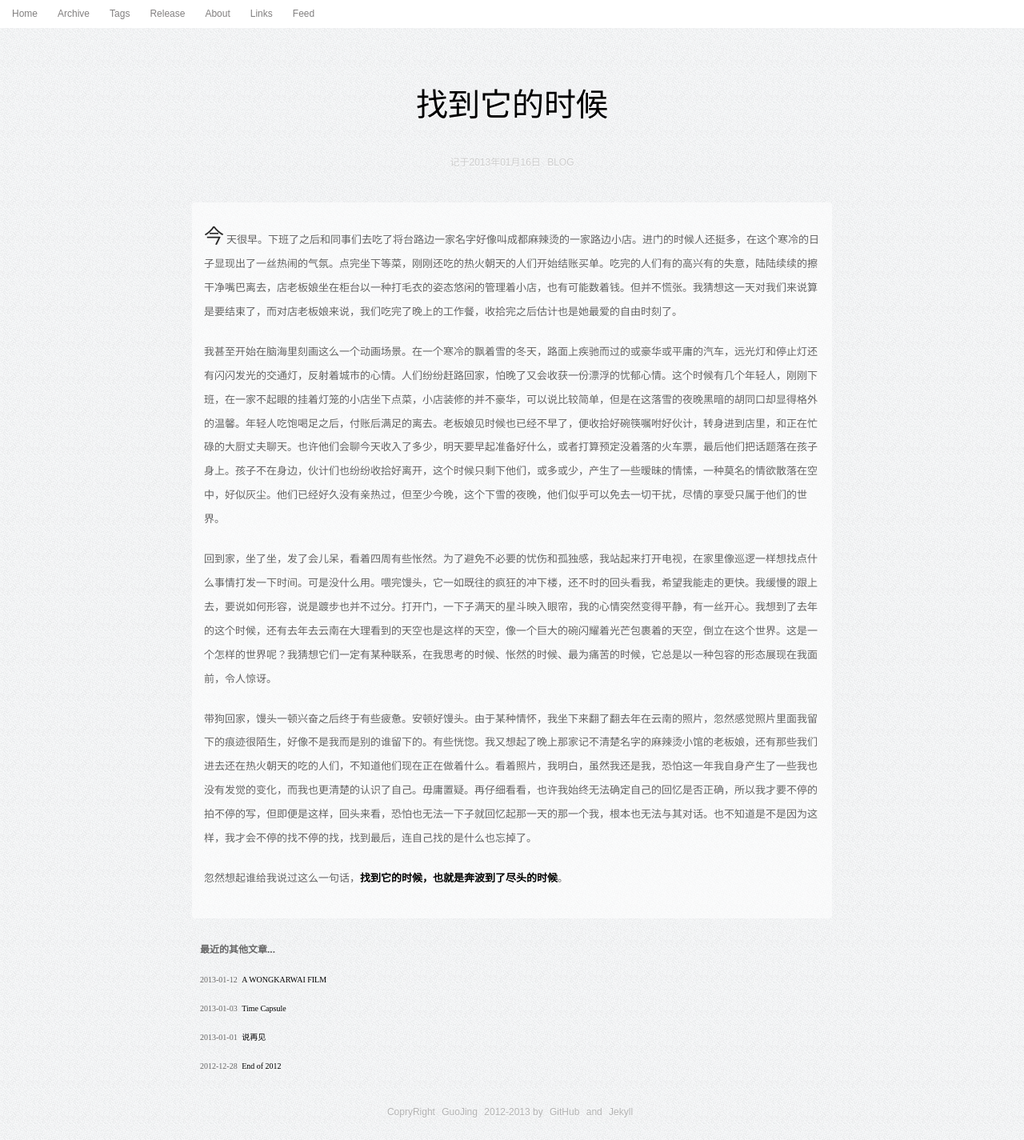
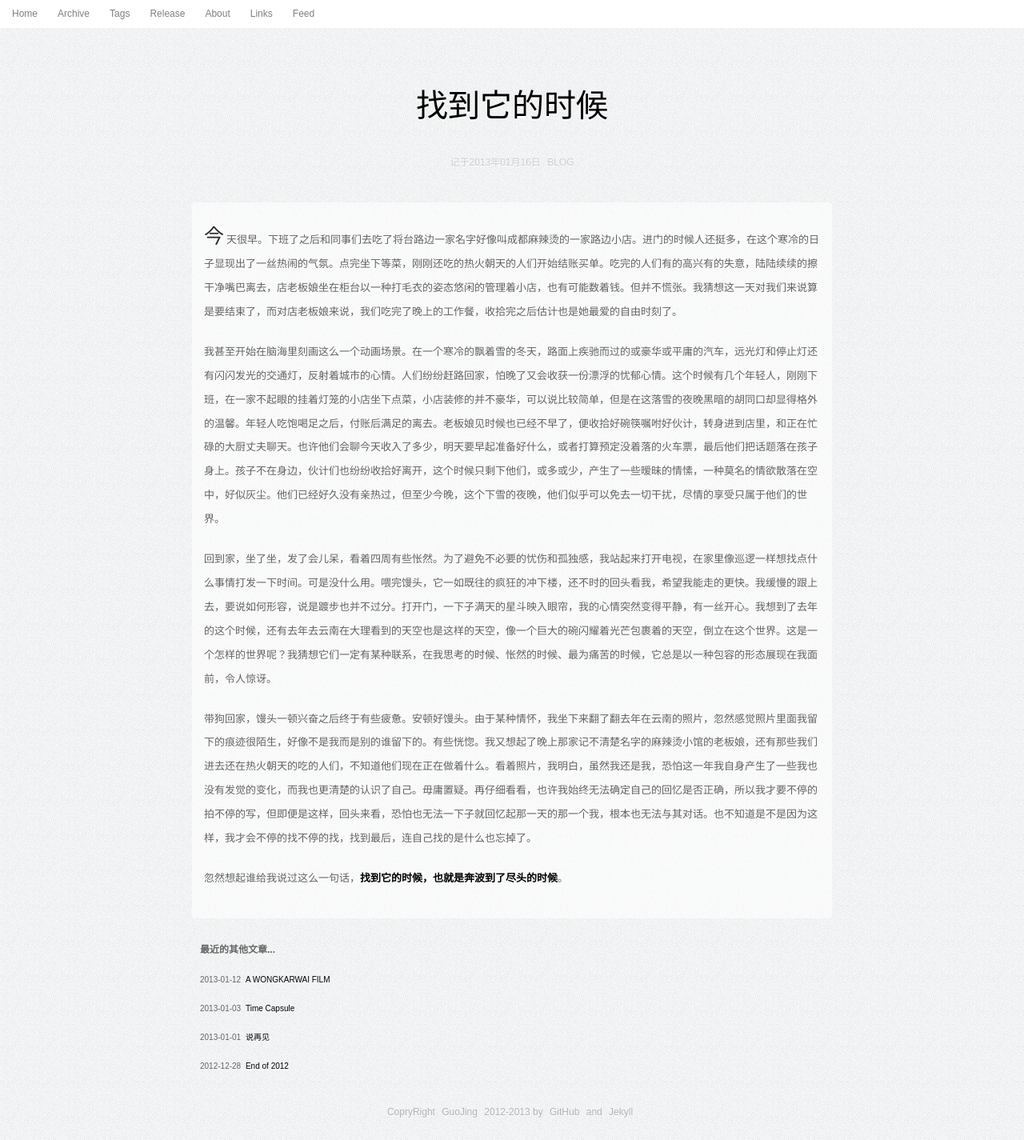
Before and after one commit to zwitzwit/guojing.github.com, a Jekyll site: the page built from index.html, in a window 1280 px wide. Shown: the whole page at 80% size. Built offline with Jekyll 4.4.1, drawn with Linux system fonts in a browser that asks for light colours; Markdown is read by kramdown in place of the engine named in the settings; the list of posts is cut into pages by our own code; comment, search, counter and statistics services are not loaded; grey boxes are pictures that could not be loaded.

Commit message:
change font

```diff
--- a/css/style.css
+++ b/css/style.css
@@ -35,7 +35,7 @@
 .title a:visited{color:black;text-decoration:none;text-shadow:0px 2px 0px white;}
 /*.title a:hover{color:#817F7F;text-decoration:none;text-shadow:0px 2px 0px white; padding:3px;}*/
 .title a:hover{text-shadow:0 2px 0 white;}
-.title {font-family: none sans-serif;}
+.title {font-family: "PT Sans", "Xin Gothic", "Hiragino Sans GB", "Microsoft YaHei", "WenQuanYi Micro Hei", Arial, sans-serif;}
 
 .content {background:white;line-height:24px;font-size:13px; padding-bottom: 1px}
 .content {-moz-border-radius:4px;-webkit-border-radius:4px;border-radius:4px;}
```
